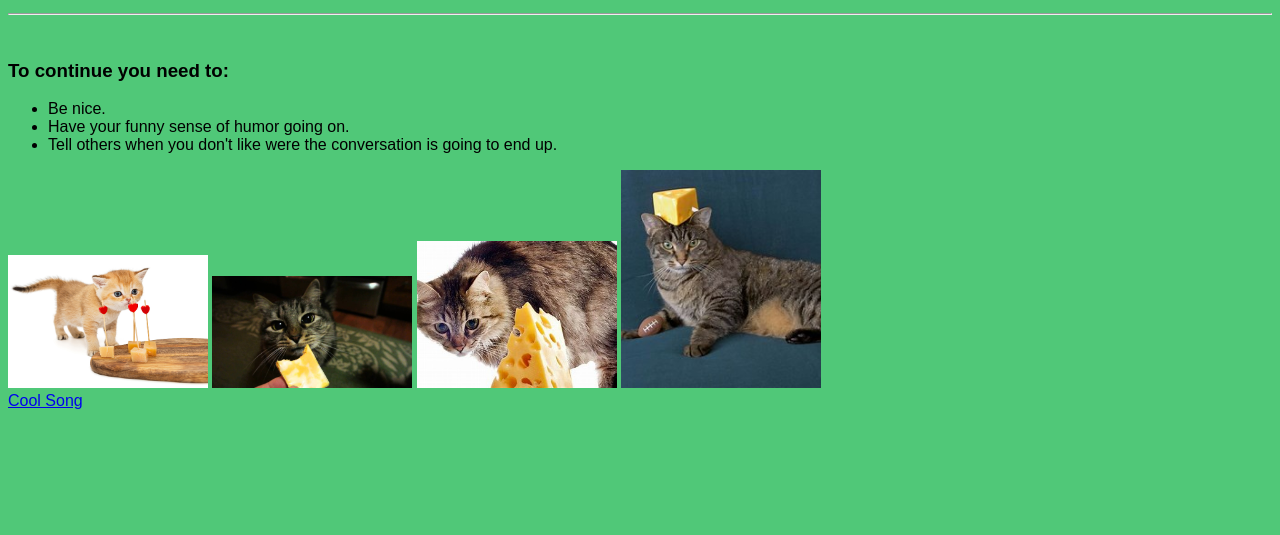
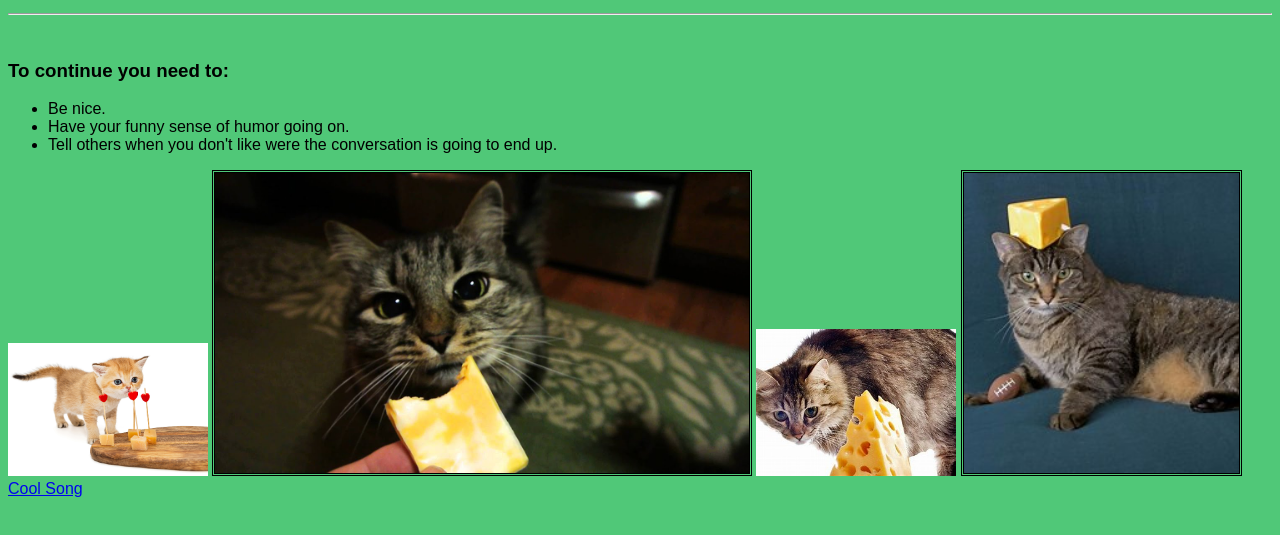
Before and after one commit to sharingyourthoughts/sharingyourthoughts.github.io, a plain HTML site: page index.html in a window 1280 px wide. Shown: the part 101-636 px from the top of the page. Drawn offline with Linux system fonts and the light colour scheme.

Commit message:
Update index.html

```diff
--- a/index.html
+++ b/index.html
@@ -10,9 +10,12 @@
     body {
     background-color: #50c878;
     font-family: Arial;
+     }
+    .super {
+      height: 300px;
+      border-style: double;
+         }
 
-
-         }
 
   </style>
 
@@ -29,9 +32,9 @@
    <li>Tell others when you don't like were the conversation is going to end up. </li>
 </ul>
 <img width="200px" src="hg.jpg">
-<img width="200px" src="maxresdefault.jpg">
+<img class="super" src="maxresdefault.jpg">
 <img width="200px" src="th (1).jpg">
-<img width="200px" src="th.jpg">
+<img class="super" src="th.jpg">
 <br>
 <a href="https://www.soundcloud.com/search?q=johnny b goode chuck berry&query_urn=soundcloud/search-autocomplete/8e4e883b3ab74f23892ae350757f07e6" target="_blank">Cool Song</a>
 </body>
```
